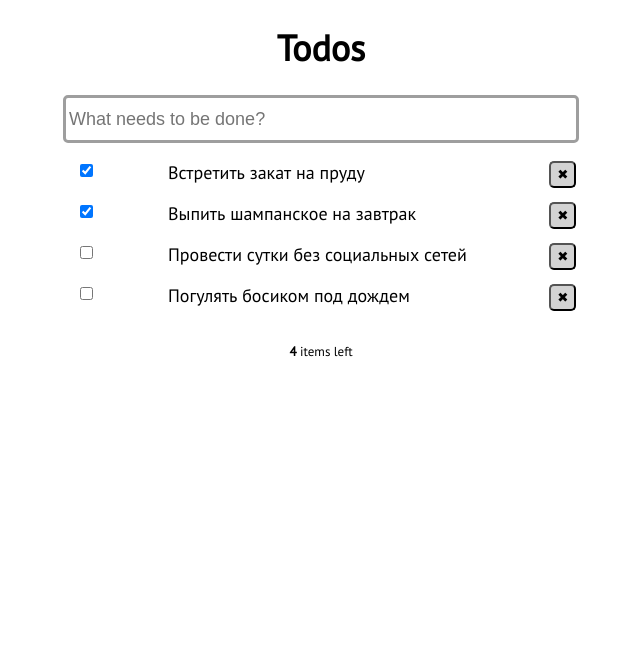
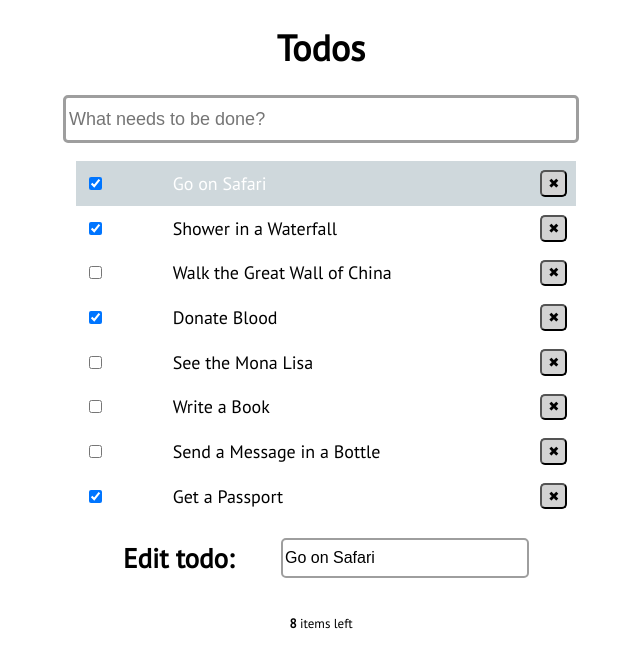
Before and after one commit to superpuper777/Todos, an Angular app: page / in a window 1280 px wide. Both pictures are taken after a click on the checkbox 405 px from the left and 170 px from the top of the page. Shown: the top 668 px of the page, without its empty margins (319-959 px from the left). Built offline with nearby package versions, Linux system fonts and the light colour scheme.

Commit message:
Add todo-editor and change Todos styles

```diff
--- a/src/app/app.module.ts
+++ b/src/app/app.module.ts
@@ -8,6 +8,7 @@ import { AppComponent } from './app.component';
 import { TodoNewComponent } from './todo-new/todo-new.component';
 import { TodosComponent } from './todos/todos.component';
 import { TodoCounterComponent } from './todo-counter/todo-counter.component';
+import { TodoEditorComponent } from './todo-editor/todo-editor.component';
 
 @NgModule({
   declarations: [
@@ -15,6 +16,7 @@ import { TodoCounterComponent } from './todo-counter/todo-counter.component';
     TodoNewComponent,
     TodosComponent,
     TodoCounterComponent,
+    TodoEditorComponent,
   ],
   imports: [BrowserModule, FormsModule],
   providers: [TodoDataService],
--- a/src/app/mock-todos.ts
+++ b/src/app/mock-todos.ts
@@ -1,8 +1,12 @@
 import { Todo } from './todo';
 
 export const TODOS: Todo[] = [
-  { id: 1, title: 'Встретить закат на пруду', complete: false },
-  { id: 2, title: ' Выпить шампанское на завтрак', complete: true },
-  { id: 3, title: 'Провести сутки без социальных сетей', complete: false },
-  { id: 4, title: 'Погулять босиком под дождем', complete: false },
+  { id: 1, title: 'Go on Safari', complete: false },
+  { id: 2, title: 'Shower in a Waterfall', complete: true },
+  { id: 3, title: 'Walk the Great Wall of China', complete: false },
+  { id: 4, title: 'Donate Blood', complete: true },
+  { id: 5, title: 'See the Mona Lisa', complete: false },
+  { id: 6, title: 'Write a Book', complete: false },
+  { id: 7, title: 'Send a Message in a Bottle', complete: false },
+  { id: 8, title: 'Get a Passport', complete: true },
 ];
--- a/src/app/todo-counter/todo-counter.component.ts
+++ b/src/app/todo-counter/todo-counter.component.ts
@@ -1,5 +1,6 @@
 import { TODOS } from './../mock-todos';
 import { Component, OnInit, Input } from '@angular/core';
+import { Todo } from '../todo';
 
 @Component({
   selector: 'app-todo-counter',
@@ -7,6 +8,7 @@ import { Component, OnInit, Input } from '@angular/core';
   styleUrls: ['./todo-counter.component.css'],
 })
 export class TodoCounterComponent implements OnInit {
+  todo: Todo;
   @Input() todos = TODOS;
 
   constructor() {}
--- a/src/app/todo-data.service.ts
+++ b/src/app/todo-data.service.ts
@@ -23,12 +23,13 @@ export class TodoDataService {
   }
 
   // Simulate PUT /todos/:id
-  updateTodoById(todo: Todo): Todo {
+  updateTodo(todo: Todo): Todo {
     let todoModel = this.getTodoById(todo.id);
-    //if (!todoModel) {
-    //return null;
-    //   }
-    todoModel.complete = todo.complete;
+    // //if (!todoModel) {
+    // //return null;
+    // //   }
+    // todoModel.title = todo.title;
+    // todoModel.complete = todo.complete;
     return todoModel;
   }
 
@@ -44,6 +45,6 @@ export class TodoDataService {
 
   // Toggle todo complete
   toggleTodoComplete(todo: Todo) {
-    return this.updateTodoById(todo);
+    return this.updateTodo(todo);
   }
 }
--- /dev/null
+++ b/src/app/todo-editor/todo-editor.component.css
@@ -0,0 +1,14 @@
+.editor__wrapper {
+  display: flex;
+  flex-wrap: wrap;
+  align-items: center;
+  justify-content: space-evenly;
+}
+
+.edit-todo {
+  min-width: 240px;
+  height: 34px;
+  font-size: medium;
+  border: 2px solid #9E9E9E;
+  border-radius: 5px;
+}
--- /dev/null
+++ b/src/app/todo-editor/todo-editor.component.html
@@ -0,0 +1,4 @@
+<div class="editor__wrapper">
+  <h2>Edit todo:</h2>
+  <input class="edit-todo" autofocus="" placeholder="New title" [(ngModel)]="todo.title" (keyup.enter)="editTodo()">
+</div>
--- /dev/null
+++ b/src/app/todo-editor/todo-editor.component.ts
@@ -0,0 +1,23 @@
+import { Component, OnInit, Input, Output, EventEmitter } from '@angular/core';
+import { Todo } from './../todo';
+
+@Component({
+  selector: 'app-todo-editor',
+  templateUrl: './todo-editor.component.html',
+  styleUrls: ['./todo-editor.component.css'],
+})
+export class TodoEditorComponent implements OnInit {
+  title: string = '';
+  @Input() todo: Todo;
+
+  @Output() edit: EventEmitter<Todo> = new EventEmitter();
+
+  constructor() {}
+
+  ngOnInit(): void {}
+
+  editTodo() {
+    this.edit.emit(new Todo(this.title));
+    this.todo.title = '';
+  }
+}
--- a/src/app/todos/todos.component.css
+++ b/src/app/todos/todos.component.css
@@ -7,10 +7,32 @@
   padding-right: 30px;
 }
 
+.view {
+  display: flex;
+  flex-wrap: wrap;
+  align-items: center;
+  justify-content: space-between;
+}
+
+.view__label {
+  display: block;
+  width: 300px;
+}
+
 ul li {
   list-style: none;
-  align-self: start;
-  padding-bottom: 1em;
+  align-self: center;
+  padding: .5em;
+}
+
+li.selected {
+  background-color: #CFD8DC;
+  color: white;
+}
+
+li.selected:hover {
+  background-color: #BBD8DC;
+  color: white;
 }
 
 input {
@@ -20,7 +42,7 @@ input {
 
 
 label {
-  padding: 4em;
+  cursor: pointer;
 }
 
 button {
--- a/src/app/todos/todos.component.html
+++ b/src/app/todos/todos.component.html
@@ -1,11 +1,15 @@
 <div class="main" *ngIf="todos.length > 0">
   <ul class="todo-list">
-    <li *ngFor="let todo of todos" [class.completed]="todo.complete">
+    <li *ngFor="let todo of todos" [class.completed]="todo.complete"  [class.selected]="todo === selectedTodo" (click)=onSelect(todo)>
       <div class="view">
         <input class="toggle" type="checkbox" (click)="onToggleTodoComplete(todo)" [checked]="todo.complete">
-        <label>{{todo.title}}</label>
+        <label class="view__label">{{todo.title}}</label>
         <button class="destroy" (click)="onRemoveTodo(todo)">&#10006;</button>
       </div>
     </li>
+    <div *ngIf="selectedTodo">
+      <app-todo-editor [todo]="selectedTodo" (edit)=onEditTodo($event)></app-todo-editor>
+    </div>
+
   </ul>
 </div>
--- a/src/app/todos/todos.component.ts
+++ b/src/app/todos/todos.component.ts
@@ -1,4 +1,5 @@
 import { Component, OnInit, Input, Output, EventEmitter } from '@angular/core';
+import { TodoDataService } from './../todo-data.service';
 
 import { TODOS } from './../mock-todos';
 import { Todo } from './../todo';
@@ -9,20 +10,29 @@ import { Todo } from './../todo';
   styleUrls: ['./todos.component.css'],
 })
 export class TodosComponent implements OnInit {
+  selectedTodo: Todo;
   @Input() todos: Todo[] = TODOS;
 
   @Output() remove: EventEmitter<Todo> = new EventEmitter();
 
   @Output() toggleComplete: EventEmitter<Todo> = new EventEmitter();
-  constructor() {}
+  constructor(private todoDataService: TodoDataService) {}
 
   ngOnInit(): void {}
 
-  onToggleTodoComplete(todo: Todo) {
+  onSelect(todo: Todo): void {
+    this.selectedTodo = todo;
+  }
+
+  onEditTodo(todo: Todo): void {
+    this.todoDataService.updateTodo(todo);
+  }
+
+  onToggleTodoComplete(todo: Todo): void {
     this.toggleComplete.emit(todo);
   }
 
-  onRemoveTodo(todo: Todo) {
+  onRemoveTodo(todo: Todo): void {
     this.remove.emit(todo);
   }
 }
```
Also changed, not shown: 1 other file (tests, documents, lock files or other folders).
